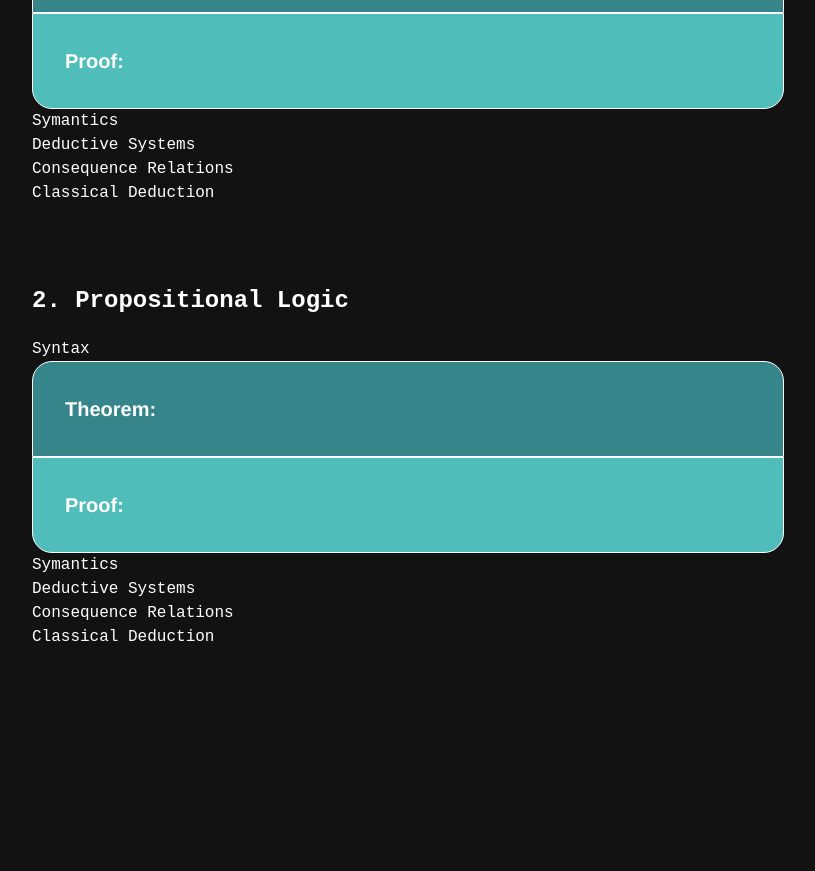
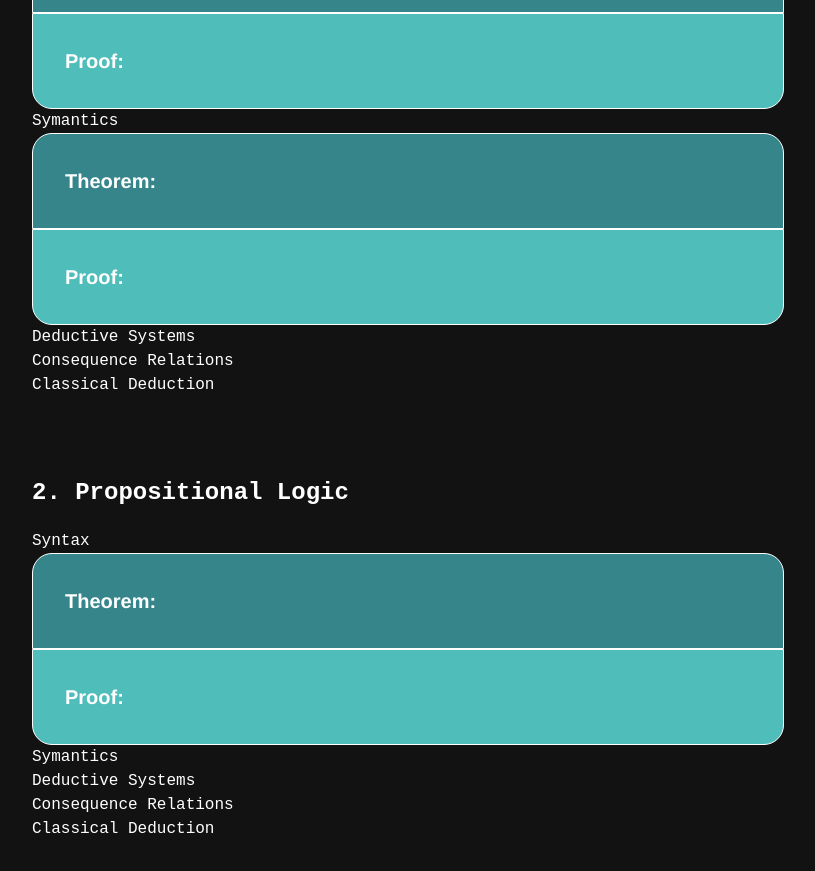
Before and after one commit to Anri-Lombard/Defeasible-Reasoning, a Next.js app: page / in a window 1280 px wide. Shown: the part 1320-2191 px from the top of the page, without its empty margins (232-1047 px from the left). Before the commit the page ends 2009 px from the top, so only its background shows below. Built offline with nearby package versions, Linux system fonts and the light colour scheme.

Commit message:
Deployment

```diff
--- a/pages/index.tsx
+++ b/pages/index.tsx
@@ -71,7 +71,7 @@ const Home: NextPage = () => {
           </div>
           <div>
             <h3>Symantics</h3>
-
+            <Theorem></Theorem>
           </div>
           <div>
             <h3>Deductive Systems</h3>
```
